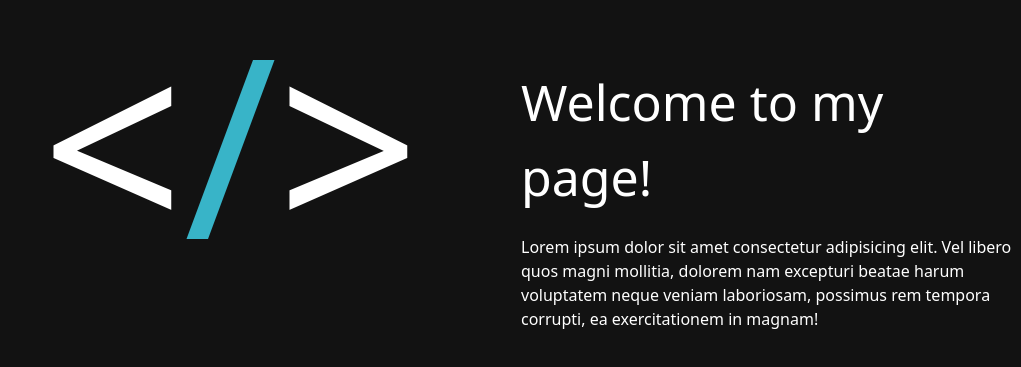
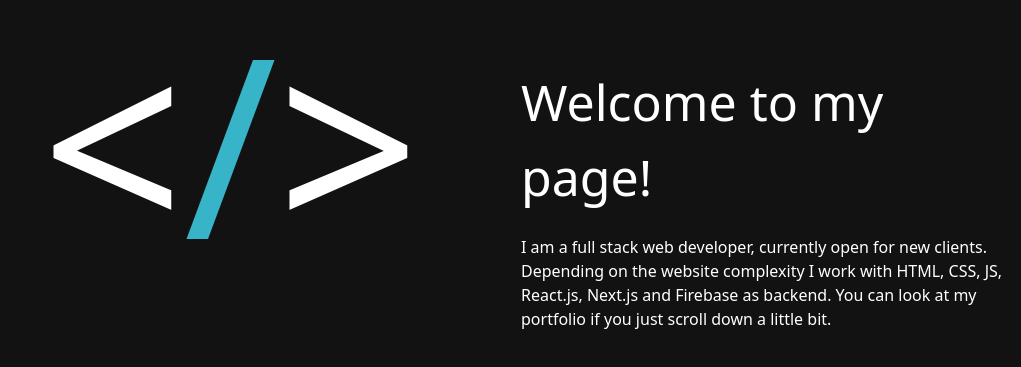
Before and after one commit to Jaydendeveloper/jaydenhu_next, a Next.js app: page /Main in a window 1280 px wide. Shown: the part 135-502 px from the top of the page, without its empty margins (259-1280 px from the left). Built offline with nearby package versions, Linux system fonts and the light colour scheme.

Commit message:
UI changes

```diff
--- a/pages/Main.js
+++ b/pages/Main.js
@@ -9,7 +9,7 @@ const Main = () => {
         <div className="text-white ml-[50px] max-w-[300px] mt-[200px] md:ml-[300px] lg:ml-[780px] md:max-w-full lg:max-w-full">
             <div className="text-[50px]">Welcome to my page!
         </div>
-            <div className="max-w-[700px] mt-5">Lorem ipsum dolor sit amet consectetur adipisicing elit. Vel libero quos magni mollitia, dolorem nam excepturi beatae harum voluptatem neque veniam laboriosam, possimus rem tempora corrupti, ea exercitationem in magnam!</div>
+            <div className="max-w-[700px] mt-5">I am a full stack web developer, currently open for new clients. Depending on the website complexity I work with HTML, CSS, JS, React.js, Next.js and Firebase as backend. You can look at my portfolio if you just scroll down a little bit.</div>
         </div>
     </div>
     );
--- a/pages/Navbar.js
+++ b/pages/Navbar.js
@@ -43,7 +43,7 @@ const [loading, setLoading] = useState(false)
         <div className='flex justify-center'>
             <div className='text-white bottom-3 absolute lg:block hidden'>
                 <Link href="#portfolio">
-                <a className="ca3-scroll-down-link ca3-scroll-down-arrow" data-ca3_iconfont="ETmodules" data-ca3_icon=""></a>
+                <a className="ca3-scroll-down-link ca3-scroll-down-arrow outline-none" data-ca3_iconfont="ETmodules" data-ca3_icon=""></a>
                 </Link>
             </div>
         </div>
```
